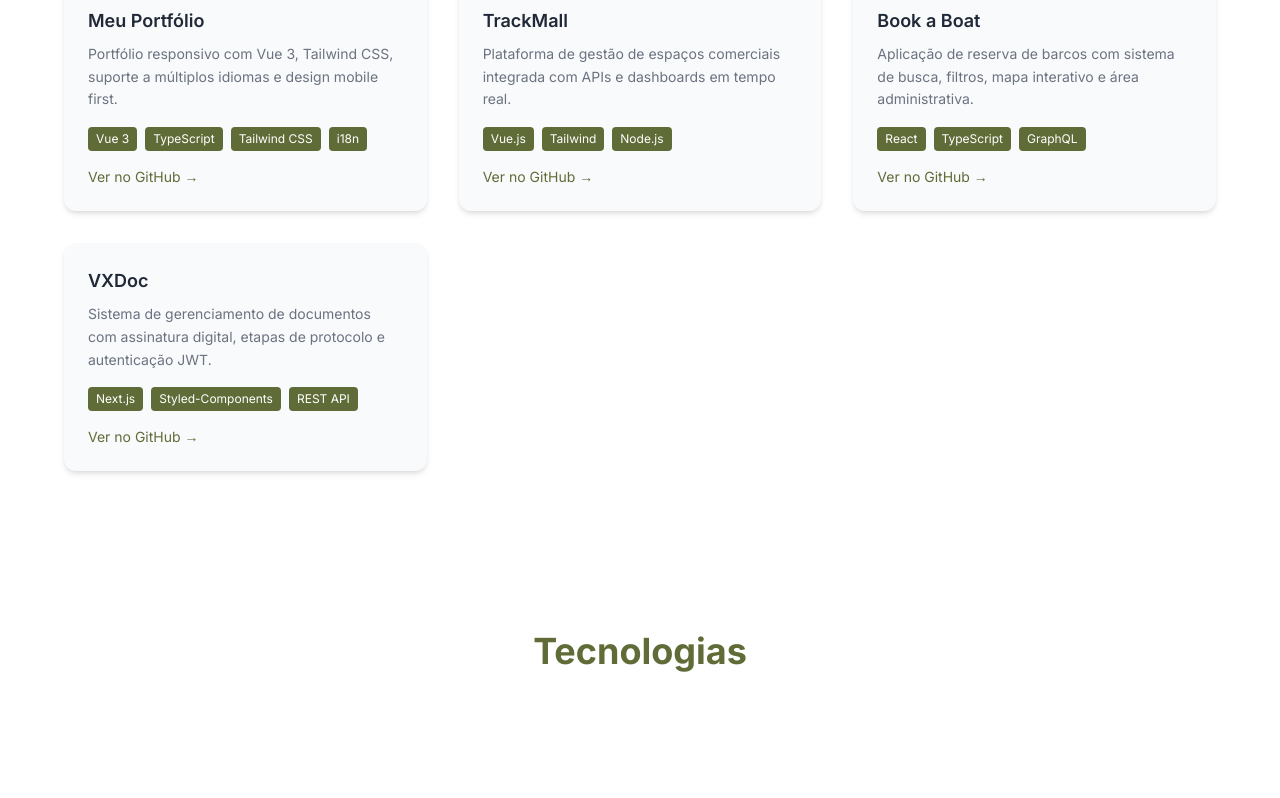
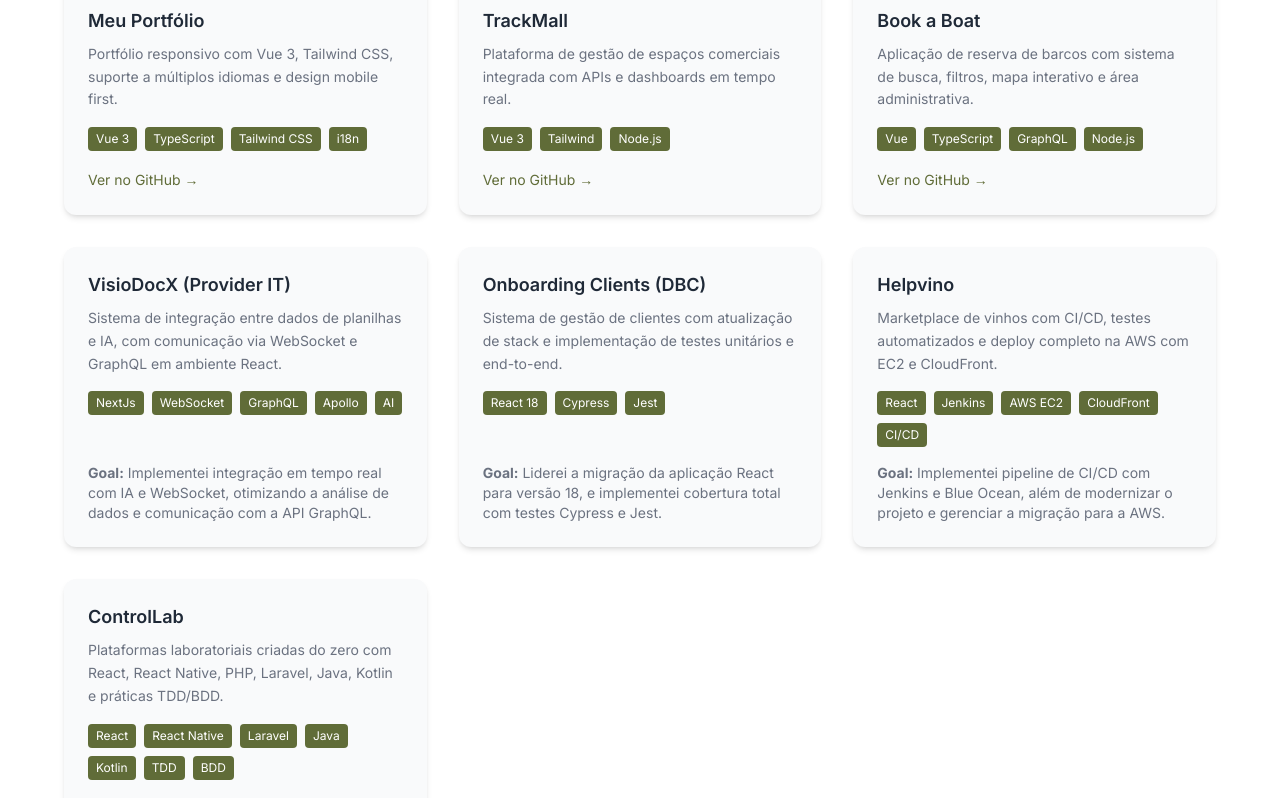
Before and after one commit to davidalmeidasj/my-resume, a Vue app: page / in a window 1280 px wide. Shown: the part 2360-3158 px from the top of the page. Built offline with nearby package versions, Linux system fonts and the light colour scheme.

Commit message:
feat(projects): show project goal if GitHub link is missing
Updated the Projects section to conditionally display a project goal when the GitHub link is not available. Added type safety check to prevent undefined keys from being passed to i18n translation function.

```diff
--- a/src/components/ProjectsSection.vue
+++ b/src/components/ProjectsSection.vue
@@ -12,20 +12,42 @@ const projects = [
   {
     titleKey: 'projects.trackmall.title',
     descriptionKey: 'projects.trackmall.description',
-    techs: ['Vue.js', 'Tailwind', 'Node.js'],
+    techs: ['Vue 3', 'Tailwind', 'Node.js'],
     github: 'https://github.com/davidalmeidasj/trackmall'
   },
   {
     titleKey: 'projects.bookaboat.title',
     descriptionKey: 'projects.bookaboat.description',
-    techs: ['React', 'TypeScript', 'GraphQL'],
+    techs: ['Vue', 'TypeScript', 'GraphQL', 'Node.js'],
     github: 'https://github.com/davidalmeidasj/book-a-boat'
   },
   {
-    titleKey: 'projects.vxdoc.title',
-    descriptionKey: 'projects.vxdoc.description',
-    techs: ['Next.js', 'Styled-Components', 'REST API'],
-    github: 'https://github.com/davidalmeidasj/vxdoc'
+    titleKey: 'projects.provider.title',
+    descriptionKey: 'projects.provider.description',
+    goalKey: 'projects.provider.goal',
+    techs: ['NextJs', 'WebSocket', 'GraphQL', 'Apollo', 'AI'],
+    github: null
+  },
+  {
+    titleKey: 'projects.dbc.title',
+    descriptionKey: 'projects.dbc.description',
+    goalKey: 'projects.dbc.goal',
+    techs: ['React 18', 'Cypress', 'Jest'],
+    github: null
+  },
+  {
+    titleKey: 'projects.helpvino.title',
+    descriptionKey: 'projects.helpvino.description',
+    goalKey: 'projects.helpvino.goal',
+    techs: ['React', 'Jenkins', 'AWS EC2', 'CloudFront', 'CI/CD'],
+    github: null
+  },
+  {
+    titleKey: 'projects.controllab.title',
+    descriptionKey: 'projects.controllab.description',
+    goalKey: 'projects.controllab.goal',
+    techs: ['React', 'React Native', 'Laravel', 'Java', 'Kotlin', 'TDD', 'BDD'],
+    github: null
   }
 ]
 </script>
@@ -61,6 +83,7 @@ const projects = [
             </ul>
           </div>
 
+          <div v-if="project.github">
             <a
               :href="project.github"
               class="text-primary text-sm font-medium hover:underline mt-auto"
@@ -69,6 +92,10 @@ const projects = [
             >
               {{ t('projects.viewOnGitHub') }} →
             </a>
+          </div>
+          <div v-else class="text-sm text-muted mt-auto">
+            <strong>Goal:</strong> {{ t(project.goalKey || '') }}
+          </div>
         </article>
       </div>
     </div>
--- a/src/locales/en.json
+++ b/src/locales/en.json
@@ -41,21 +41,41 @@
   "projects": {
     "title": "Projects",
     "viewOnGitHub": "View on GitHub",
+    "resume": {
+      "title": "My Portfolio",
+      "description": "Responsive portfolio built with Vue 3, Tailwind CSS, multi-language support, and mobile-first design."
+    },
     "trackmall": {
       "title": "TrackMall",
-      "description": "Commercial space management platform integrated with real-time dashboards and APIs."
+      "description": "Commercial space management platform integrated with APIs and real-time dashboards."
     },
     "bookaboat": {
       "title": "Book a Boat",
-      "description": "Boat booking app with search, filters, interactive map, and admin dashboard."
+      "description": "Boat booking application with search system, filters, interactive map, and admin area."
     },
     "vxdoc": {
       "title": "VXDoc",
-      "description": "Document management system with digital signing, protocol steps, and JWT authentication."
+      "description": "Document management system with digital signature, protocol steps, and JWT authentication."
     },
-    "resume": {
-      "title": "My Portfolio",
-      "description": "Responsive portfolio built with Vue 3, Tailwind CSS, multilingual support and mobile-first design."
+    "provider": {
+      "title": "VisioDocX (Provider IT)",
+      "description": "Integration system combining spreadsheet data and AI with real-time communication via WebSocket and GraphQL in React.",
+      "goal": "Led the integration of AI and WebSocket communication, optimizing data analysis and interaction with the GraphQL API."
+    },
+    "dbc": {
+      "title": "Onboarding Clients (DBC)",
+      "description": "Client management system with tech stack upgrade and implementation of unit and end-to-end tests.",
+      "goal": "Migrated the React application to version 18 and implemented full test coverage using Cypress and Jest."
+    },
+    "helpvino": {
+      "title": "Helpvino",
+      "description": "Wine marketplace with CI/CD automation, test coverage, and full AWS deployment with EC2 and CloudFront.",
+      "goal": "Built CI/CD pipelines with Jenkins and Blue Ocean, modernized the frontend, and led the migration from GitHub Pages to AWS."
+    },
+    "controllab": {
+      "title": "ControlLab",
+      "description": "Lab systems built from scratch using React, React Native, PHP, Laravel, Java, Kotlin with TDD/BDD practices.",
+      "goal": "Architected and developed complex systems from the ground up, applying modern practices and integrating multiple technologies."
     }
   },
   "skills": {
--- a/src/locales/es.json
+++ b/src/locales/es.json
@@ -41,21 +41,41 @@
   "projects": {
     "title": "Proyectos",
     "viewOnGitHub": "Ver en GitHub",
+    "resume": {
+      "title": "Mi Portafolio",
+      "description": "Portafolio responsivo con Vue 3, Tailwind CSS, soporte para múltiples idiomas y diseño mobile first."
+    },
     "trackmall": {
       "title": "TrackMall",
-      "description": "Plataforma de gestión de espacios comerciales con dashboards en tiempo real e integración vía API."
+      "description": "Plataforma de gestión de espacios comerciales integrada con APIs y paneles en tiempo real."
     },
     "bookaboat": {
       "title": "Book a Boat",
-      "description": "Aplicación para reservar barcos con búsqueda, filtros, mapa interactivo y panel administrativo."
+      "description": "Aplicación de reservas de barcos con búsqueda, filtros, mapa interactivo y área administrativa."
     },
     "vxdoc": {
       "title": "VXDoc",
-      "description": "Sistema de gestión de documentos con firma digital, protocolos y autenticación vía JWT."
+      "description": "Sistema de gestión documental con firma digital, flujos de protocolo y autenticación JWT."
     },
-    "resume": {
-      "title": "Mi Portafolio",
-      "description": "Portafolio responsivo desarrollado con Vue 3, Tailwind CSS, soporte multilenguaje y enfoque mobile first."
+    "provider": {
+      "title": "VisioDocX (Provider IT)",
+      "description": "Sistema de integración entre datos de hojas de cálculo e IA, con comunicación por WebSocket y GraphQL en entorno React.",
+      "goal": "Implementé integración en tiempo real con IA y WebSocket, optimizando el análisis de datos y la comunicación con la API GraphQL."
+    },
+    "dbc": {
+      "title": "Onboarding Clients (DBC)",
+      "description": "Sistema de gestión de clientes con actualización tecnológica e implementación de pruebas unitarias y end-to-end.",
+      "goal": "Lideré la migración de la aplicación React a la versión 18 e implementé cobertura total con pruebas Cypress y Jest."
+    },
+    "helpvino": {
+      "title": "Helpvino",
+      "description": "Marketplace de vinos con CI/CD, pruebas automatizadas y despliegue completo en AWS con EC2 y CloudFront.",
+      "goal": "Implementé pipelines de CI/CD con Jenkins y Blue Ocean, modernicé el proyecto y gestioné la migración completa a AWS."
+    },
+    "controllab": {
+      "title": "ControlLab",
+      "description": "Plataformas de laboratorio creadas desde cero con React, React Native, PHP, Laravel, Java, Kotlin y prácticas TDD/BDD.",
+      "goal": "Participé activamente en la arquitectura de nuevos sistemas e integración de diversas tecnologías en entornos complejos."
     }
   },
   "skills": {
--- a/src/locales/pt.json
+++ b/src/locales/pt.json
@@ -41,6 +41,10 @@
   "projects": {
     "title": "Projetos",
     "viewOnGitHub": "Ver no GitHub",
+    "resume": {
+      "title": "Meu Portfólio",
+      "description": "Portfólio responsivo com Vue 3, Tailwind CSS, suporte a múltiplos idiomas e design mobile first."
+    },
     "trackmall": {
       "title": "TrackMall",
       "description": "Plataforma de gestão de espaços comerciais integrada com APIs e dashboards em tempo real."
@@ -53,9 +57,25 @@
       "title": "VXDoc",
       "description": "Sistema de gerenciamento de documentos com assinatura digital, etapas de protocolo e autenticação JWT."
     },
-    "resume": {
-      "title": "Meu Portfólio",
-      "description": "Portfólio responsivo com Vue 3, Tailwind CSS, suporte a múltiplos idiomas e design mobile first."
+    "provider": {
+      "title": "VisioDocX (Provider IT)",
+      "description": "Sistema de integração entre dados de planilhas e IA, com comunicação via WebSocket e GraphQL em ambiente React.",
+      "goal": "Implementei integração em tempo real com IA e WebSocket, otimizando a análise de dados e comunicação com a API GraphQL."
+    },
+    "dbc": {
+      "title": "Onboarding Clients (DBC)",
+      "description": "Sistema de gestão de clientes com atualização de stack e implementação de testes unitários e end-to-end.",
+      "goal": "Liderei a migração da aplicação React para versão 18, e implementei cobertura total com testes Cypress e Jest."
+    },
+    "helpvino": {
+      "title": "Helpvino",
+      "description": "Marketplace de vinhos com CI/CD, testes automatizados e deploy completo na AWS com EC2 e CloudFront.",
+      "goal": "Implementei pipeline de CI/CD com Jenkins e Blue Ocean, além de modernizar o projeto e gerenciar a migração para a AWS."
+    },
+    "controllab": {
+      "title": "ControlLab",
+      "description": "Plataformas laboratoriais criadas do zero com React, React Native, PHP, Laravel, Java, Kotlin e práticas TDD/BDD.",
+      "goal": "Participei ativamente da arquitetura de novos sistemas e integração de diversas tecnologias em ambientes complexos."
     }
   },
   "skills": {
```
Lines whose indentation alone changed are shown as unchanged.
